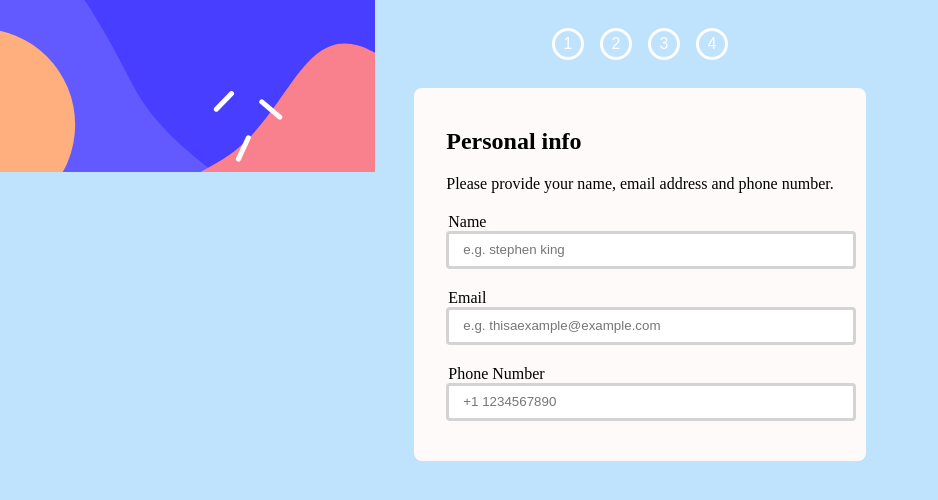
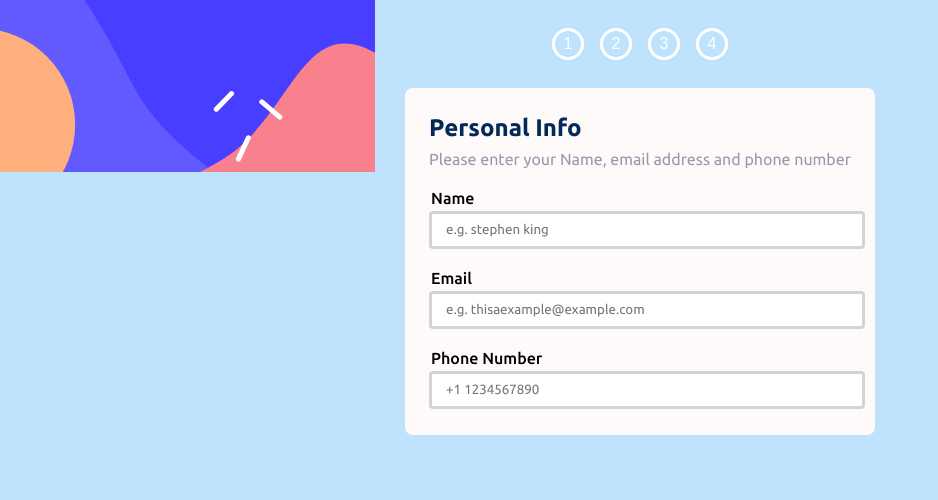
Before and after one commit to yaadevmohit/modern-form, a React (Vite) app: page / in a window 1280 px wide. Shown: the top 500 px of the page, without its empty margins (0-938 px from the left). Built offline with nearby package versions, Linux system fonts and the light colour scheme.

Commit message:
font and color style update

```diff
--- a/src/App.jsx
+++ b/src/App.jsx
@@ -1,9 +1,43 @@
 import { useState } from 'react'
-import StepOne from './assets/StepOne'
+import StepOne from './StepOne'
+import StepTwo from './StepTwo'
+import './index.css'
+
+const colors = {
+  marineBlue: "hsl(213, 96%, 18%)",
+  lightGray: "hsl(229, 24%, 87%)",
+  coolGray: "hsl(231, 11%, 63%)"
+
+}
+
+const StepInfo = ({heading, about}) => {
+
+    const styles = {
+      headingInfo: {
+        marginBottom: "8px",
+        font: "32px",
+        fontFamily: "Ubuntu-Bold",
+        color: "hsl(213, 96%, 18%)"
+      },
+      aboutInfo: {
+        color: colors.coolGray,
+        fontFamily: "Ubuntu-Regular",
+        fontWeight: "Medium",
+        fontSize: "16px"
+      }
+    }
+  return (
+    <div >
+      <h2 style={styles.headingInfo}>{heading}</h2>
+      <span style={styles.aboutInfo}>{about}</span>
+    </div>
+  )
+}
 
 const App = () =>  {
 
   const styles = {
+
     formContainer: {
       display: 'flex',
       flexFlow: "column wrap",
@@ -26,7 +60,7 @@ const App = () =>  {
       background: 'snow',
       marginLeft: "15px",
       marginRight: '15px',
-      padding: "20px 12px",
+      padding: "6px 24px",
       borderRadius: "8px",
     },
 
@@ -43,6 +77,7 @@ const App = () =>  {
           <button style={styles.formStep}>4</button>
         </div>
         <form style={styles.mainForm}>
+          <StepInfo heading="Personal Info" about="Please enter your Name, email address and phone number"/>
           <StepOne />
         </form>
       </div>
--- a/src/assets/StepOne.jsx
+++ b/src/StepOne.jsx
@@ -4,15 +4,18 @@ const InputField = ({name, id, type, placeholder}) => {
 
     const styles = {
         formField: {
-            margin: "20px"
+            margin: "20px 8px 20px 0px",
+            fontFamily: "Ubuntu-Medium"
         },
 
         formInput: {
             width: "100%",
             height: "30px",
+            marginTop: "4px",
             borderRadius: "4px",
             border: "lightgrey solid",
-            paddingLeft: "14px"
+            paddingLeft: "14px",
+            fontFamily: "Ubuntu-Regular",
         }
     }
     return (
@@ -23,20 +26,13 @@ const InputField = ({name, id, type, placeholder}) => {
     )
 }
 
+
+
+
 const StepOne = () => {
-
-    const styles = {
-        stageHeading: {
-            margin: "20px"
-        }
-    }
 
   return (
     <>
-        <div style={styles.stageHeading}>
-            <h2>Personal info</h2>
-            <span>Please provide your name, email address and phone number.</span>
-        </div>
         <InputField name="Name" id="name" type="text" placeholder="e.g. stephen king"/>
         <InputField name="Email" id="email" type="mail" placeholder="e.g. thisaexample@example.com" />
         <InputField name="Phone Number" id="phone" type="tel" placeholder="+1 1234567890" />
--- a/src/StepTwo.jsx
+++ b/src/StepTwo.jsx
@@ -1,10 +1,46 @@
 import React from 'react'
+import './assets/fonts/Ubuntu-Bold.ttf'
+const Option = () => {
 
-const Option = () => {}
+    const styles = {
+
+        optionContainer: {
+            width: "100%",
+            border: "Solid black",
+            margin: "10px 0px"
+        }
+        ,
+
+        option: {
+            display: "flex",
+            fontSize: "28px",
+            flexFlow: "column wrap"
+
+        },
+        input: {
+            display: "None",
+        }
+    }
+
+    return(
+        <div style={styles.optionContainer}>
+            <label style={styles.option} >
+                <input type="radio" id="option1" name="options" value="option1" style={styles.input} />
+                Arcade
+                <span>$9/mo.</span>
+            </label>
+        </div>
+    )
+}
 
 
 const StepTwo = () => {
-
+    return(
+        <>
+            <Option />
+            <Option />
+        </>
+    )
 
 }
 
--- a/src/index.css
+++ b/src/index.css
@@ -5,3 +5,18 @@ body {
   background-repeat: no-repeat;
   background-color: hsl(206, 94%, 87%);
 }
+
+@font-face {
+  font-family: "Ubuntu-Bold";
+  src: url("./assets/fonts/Ubuntu-Bold.ttf") format('truetype');
+}
+
+@font-face {
+  font-family: "Ubuntu-Medium";
+  src: url("./assets/fonts/Ubuntu-Medium.ttf") format('truetype');
+}
+
+@font-face {
+  font-family: "Ubuntu-Regular";
+  src: url("./assets/fonts/Ubuntu-Regular.ttf") format('truetype');
+}
```
